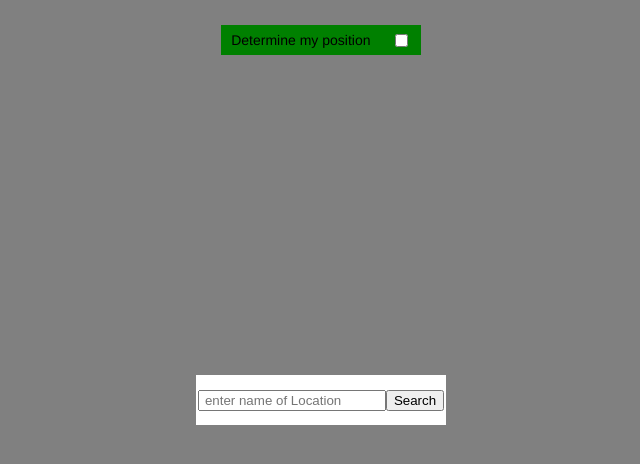
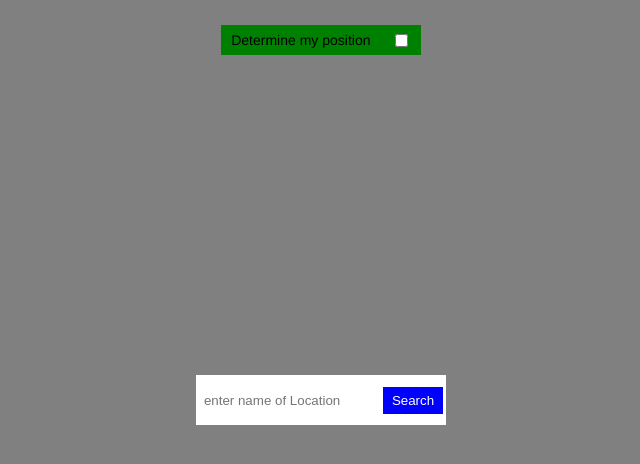
Before and after one commit to IgorokNerovnyi1980/test-reactivate, a React (Create React App) app: page / in a window 1280 px wide. Shown: the top 464 px of the page, without its empty margins (319-959 px from the left). Built offline with nearby package versions, Linux system fonts and the light colour scheme.

Commit message:
some progress

```diff
--- a/src/App.js
+++ b/src/App.js
@@ -1,7 +1,7 @@
 import React from 'react';
 import {createGlobalStyle} from 'styled-components';
 //pages
-import Base from './pages/Base';
+import Weather from './pages/Weather';
 
 
 const GlobalStyle = createGlobalStyle `
@@ -19,6 +19,11 @@ const GlobalStyle = createGlobalStyle `
   }
   h1, h2, h3, h4,h5, h6{
     font-weight: normal;
+  }
+  input, button{
+    outline:none;
+    border:none;
+    background:none;
   }
 
   body{
@@ -44,7 +49,7 @@ function App() {
     return (
         <>
           < GlobalStyle />
-          <Base/>
+          <Weather />
         </>
     );
 }
--- /dev/null
+++ b/src/components/Button.jsx
@@ -0,0 +1,45 @@
+import React from 'react';
+import styled from 'styled-components';
+
+const Wrapper = styled.button`
+    min-width:50px;
+    max-height:50px;
+    padding:5px 8px;
+    background-color:blue;
+    border:1px solid blue;
+    color:white;
+    cursor:pointer;
+    transition:0.2s;
+
+    :hover{
+        background-color:white;
+        color:blue;
+    }
+    :active{
+        transform:scale(0.95);
+    }
+`;
+
+const Button = (
+    {
+        text = 'default',
+        type = 'button',
+        fnClick = () => { },
+        fnChange = () => { }
+
+
+    }) => {
+
+    return(
+        <Wrapper
+            type={type}
+            onClick={fnClick}
+            onChange={fnChange}
+            name={text}
+        >
+            {text}
+        </Wrapper>
+    )
+};
+
+export default Button;
--- a/src/components/Input.jsx
+++ b/src/components/Input.jsx
@@ -1,5 +1,7 @@
 import React from 'react';
 import styled from 'styled-components';
+//components
+import Button from './Button';
 
 const Wrapper = styled.form`
     position: fixed;
@@ -35,11 +37,10 @@ const Input = (
                     onChange={fhChange}
                     placeholder='enter name of Location'
                />
-               <button
-                type='submit'
-               >
-                   Search
-               </button>
+               <Button
+                    type='submit'
+                    text='Search'
+                />
        </Wrapper>
     )
 };
--- a/src/components/Warning.jsx
+++ b/src/components/Warning.jsx
@@ -1,5 +1,6 @@
 import React from 'react';
 import styled from 'styled-components';
+import Button from './Button';
 
 const Wrapper = styled.div`
     position: fixed;
@@ -13,13 +14,28 @@ const Wrapper = styled.div`
     flex-direction:column;
     justify-content:space-around;
     align-items:center;
+    .box{
+        width:50%;
+        display:flex;
+        justify-content:space-between;
+        align-items:center;
+    }
 `;
 
-const WarningWindow = ({text='default text'}) => {
+const WarningWindow = (
+    {
+        text = 'default text',
+        fnButton = () => { }
+    }) => {
 
     return(
        <Wrapper>
            <p>{text}</p>
+           <div className="box">
+            <Button text='Yes' fnClick={fnButton} />
+            <Button text='No' fnClick={fnButton} />
+           </div>
+
        </Wrapper>
     )
 };
--- /dev/null
+++ b/src/components/YourLocation.jsx
@@ -0,0 +1,32 @@
+import React from 'react';
+import styled from 'styled-components';
+
+const Wrapper = styled.div`
+    position: fixed;
+    top:50%;
+    left:50%;
+    transform:translate(-50%, -50%);
+    min-width:250px;
+    min-height:50px;
+    background-color:pink;
+    display:flex;
+    justify-content:space-around;
+    align-items:center;
+`;
+
+const YourLocation = (
+    {
+        location = 'Default',
+        temperature = '__℃'
+    }) => {
+
+        return (
+            <Wrapper>
+                <h4>{location}</h4>
+                <p>{temperature}</p>
+            </Wrapper>
+        )
+
+};
+
+export default YourLocation;
--- a/src/pages/Base.jsx
+++ b/src/pages/Weather.jsx
@@ -4,6 +4,7 @@ import styled from 'styled-components';
 import WarningWindow from '../components/Warning';
 import Geolocation from '../components/Geolocation';
 import Input from '../components/Input';
+import YourLocation from '../components/YourLocation';
 
 const Wrapper = styled.div`
     width:100vw;
@@ -15,12 +16,14 @@ const Base = () => {
 
     const [ checkValue, setCheckValue ] = useState(false);
     const [ inputValue, setInputValue ] = useState('');
-    const [root, setRoot] = useState(false);
+    const [resolution, setResolution] = useState(false);
+    const [ isWarning, setIsWarning ] = useState(false)
 
     const handleInputsChange = e => {
         if(e.target.name === 'myGeolocation'){
             setCheckValue(e.target.checked)
-            setRoot(e.target.checked);
+            setResolution(e.target.checked);
+            // setIsWarning(true);
         } else if(e.target.name === 'position'){
             setInputValue(e.target.value);
         }
@@ -30,6 +33,13 @@ const Base = () => {
         e.preventDefault();
         console.log('submit')
 
+    };
+
+    const handleButtonClick = e => {
+        if(e.target.name === 'Yes'){
+            setResolution(true);
+            setIsWarning(false);
+        }
     }
 
     return(
@@ -38,12 +48,16 @@ const Base = () => {
                 checked={checkValue}
                 fhChange={handleInputsChange}
             />
-            {root && <WarningWindow/>}
+            { isWarning && <WarningWindow fnButton={handleButtonClick} /> }
+            {resolution ?
+             <YourLocation />
+            :
             <Input
                 inputValue={inputValue}
                 fhChange={handleInputsChange}
                 fnSubmit={handleSubmit}
             />
+            }
         </Wrapper>
     )
 };
```
